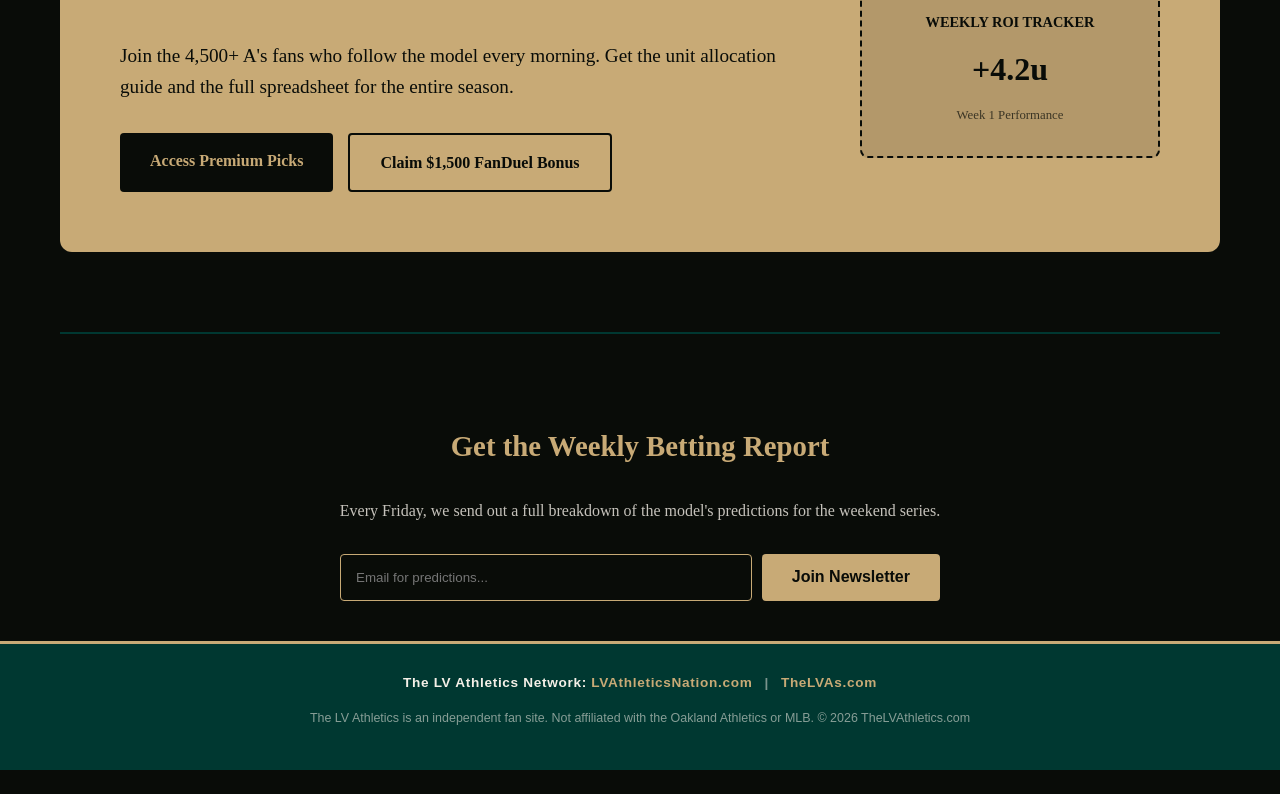
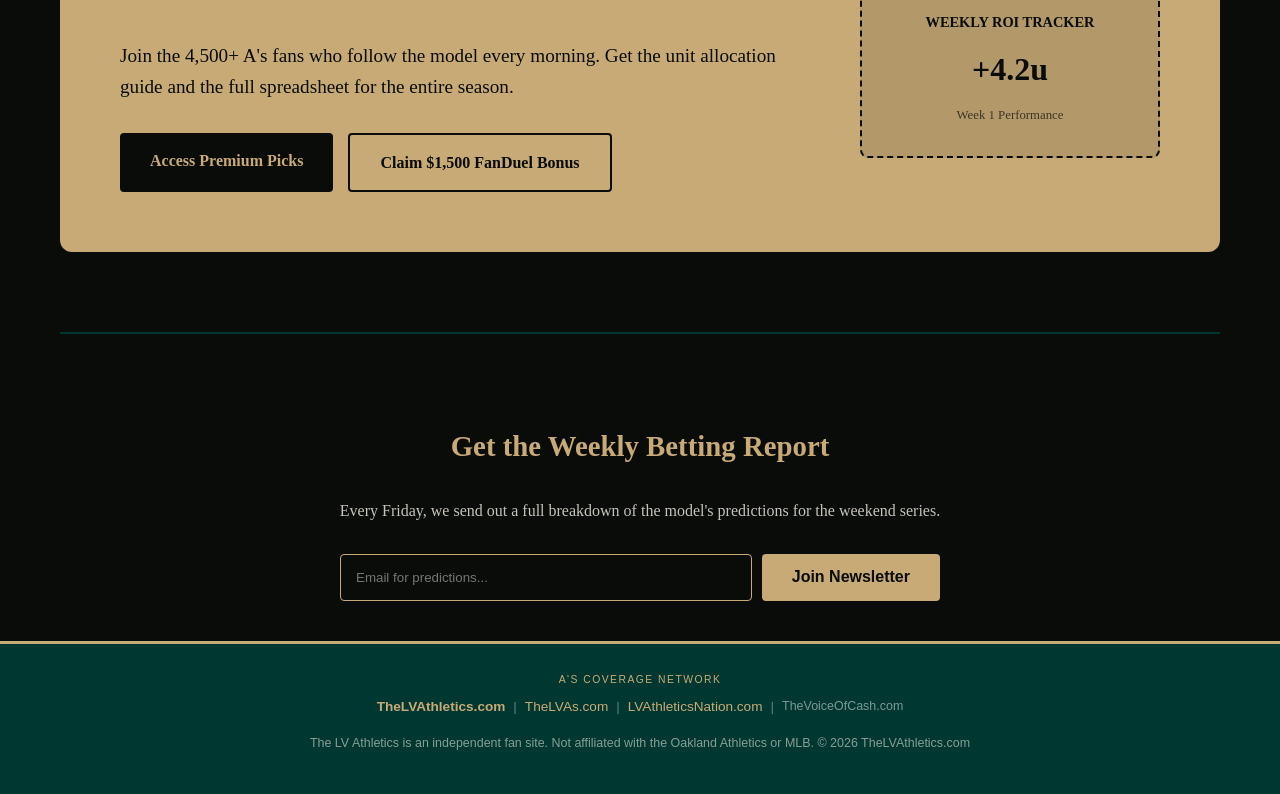
Before and after one commit to abigailleahgoldberg/thelvathletics, a Next.js app: page /betting-model in a window 1280 px wide. Shown: the part 1353-2147 px from the top of the page. Before the commit the page ends 2123 px from the top, so only its background shows below. Built offline with nearby package versions, Linux system fonts and the light colour scheme.

Commit message:
feat: internal cross-linking + network footer

```diff
--- a/components/Footer.tsx
+++ b/components/Footer.tsx
@@ -7,17 +7,33 @@ export default function Footer() {
       borderTop: "3px solid var(--gold)",
     }}>
       <div style={{
+        marginBottom: "8px",
+        fontFamily: "Arial, sans-serif",
+        fontSize: "0.65rem",
+        letterSpacing: "0.14em",
+        textTransform: "uppercase",
+        color: "var(--gold)",
+      }}>
+        A&apos;s Coverage Network
+      </div>
+      <div style={{
         marginBottom: "16px",
         fontFamily: "Arial, sans-serif",
         fontSize: "0.85rem",
         color: "var(--cream)",
-        fontWeight: "bold",
-        letterSpacing: "0.05em",
+        display: "flex",
+        justifyContent: "center",
+        alignItems: "center",
+        flexWrap: "wrap",
+        gap: "8px",
       }}>
-        The LV Athletics Network:{" "}
-        <a href="https://lvathleticsnation.com" target="_blank" rel="noopener" style={{ color: "var(--gold)", textDecoration: "none" }}>LVAthleticsNation.com</a>
-        <span style={{ margin: "0 12px", opacity: 0.5 }}>|</span>
-        <a href="https://thelvas.com" target="_blank" rel="noopener" style={{ color: "var(--gold)", textDecoration: "none" }}>TheLVAs.com</a>
+        <a href="https://thelvathletics.com" style={{ color: "var(--gold)", textDecoration: "none", fontWeight: "bold" }}>TheLVAthletics.com</a>
+        <span style={{ opacity: 0.4 }}>|</span>
+        <a href="https://thelvas.com" style={{ color: "var(--gold)", textDecoration: "none" }}>TheLVAs.com</a>
+        <span style={{ opacity: 0.4 }}>|</span>
+        <a href="https://lvathleticsnation.com" style={{ color: "var(--gold)", textDecoration: "none" }}>LVAthleticsNation.com</a>
+        <span style={{ opacity: 0.4 }}>|</span>
+        <a href="https://thevoiceofcash.com" style={{ color: "rgba(250,250,248,0.5)", textDecoration: "none", fontSize: "0.78rem" }}>TheVoiceOfCash.com</a>
       </div>
       <p style={{
         fontFamily: "Arial, sans-serif",
```
Also changed, not shown: app/blog/data.ts (+9 -0 lines).
